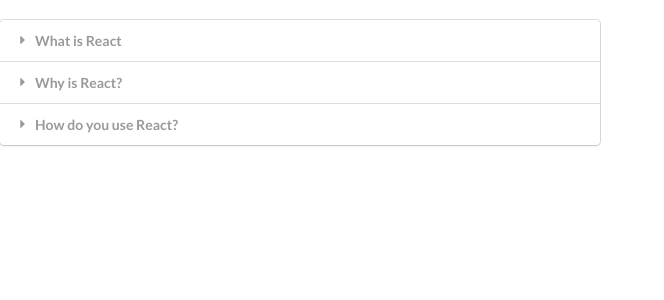
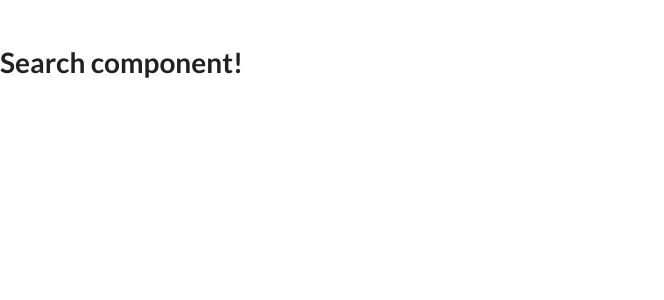
Before and after one commit to JoseLRiano/React-Hooks-Widgets, a React (Create React App) app: page / in a window 1280 px wide. Shown: the top 300 px of the page, without its empty margins (0-664 px from the left). Built offline with nearby package versions, Linux system fonts and the light colour scheme.

Commit message:
Search component added

```diff
--- a/src/App.js
+++ b/src/App.js
@@ -1,5 +1,7 @@
 import React from 'react';
 import Accordion from './components/Accordion';
+import Search from './components/Search';
+
 const items = [
     {
         title: 'What is React',
@@ -18,7 +20,7 @@
     return (
         <div>
         <br />
-            <Accordion items={items} />
+            <Search />
         </div>
     );
 };
--- /dev/null
+++ b/src/components/Search.js
@@ -0,0 +1,7 @@
+import React from 'react';
+
+const Search = () => {
+    return <h1>Search component!</h1>
+}
+
+export default Search;
```
Also changed, not shown: 1 other file (tests, documents, lock files or other folders).
